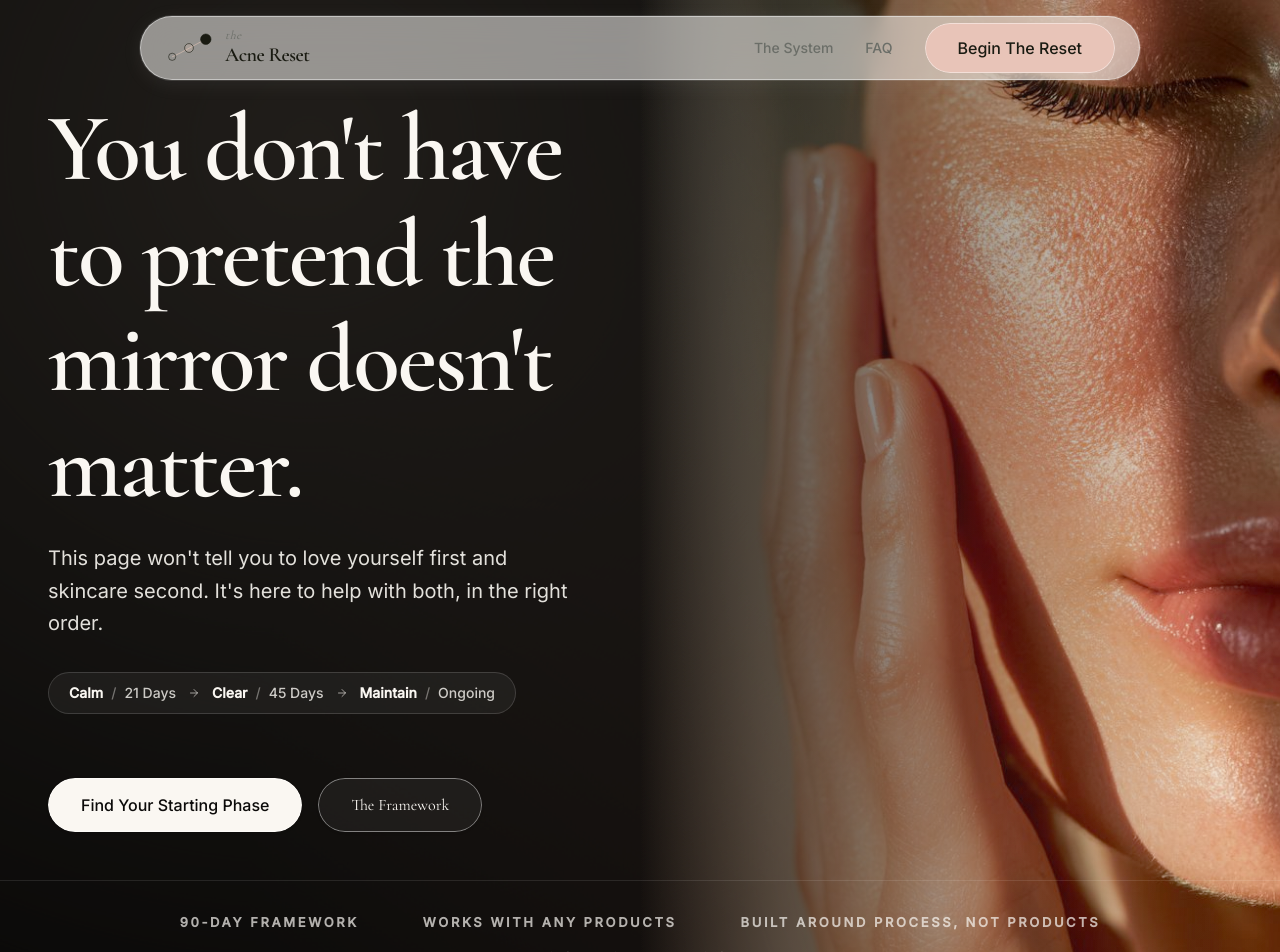
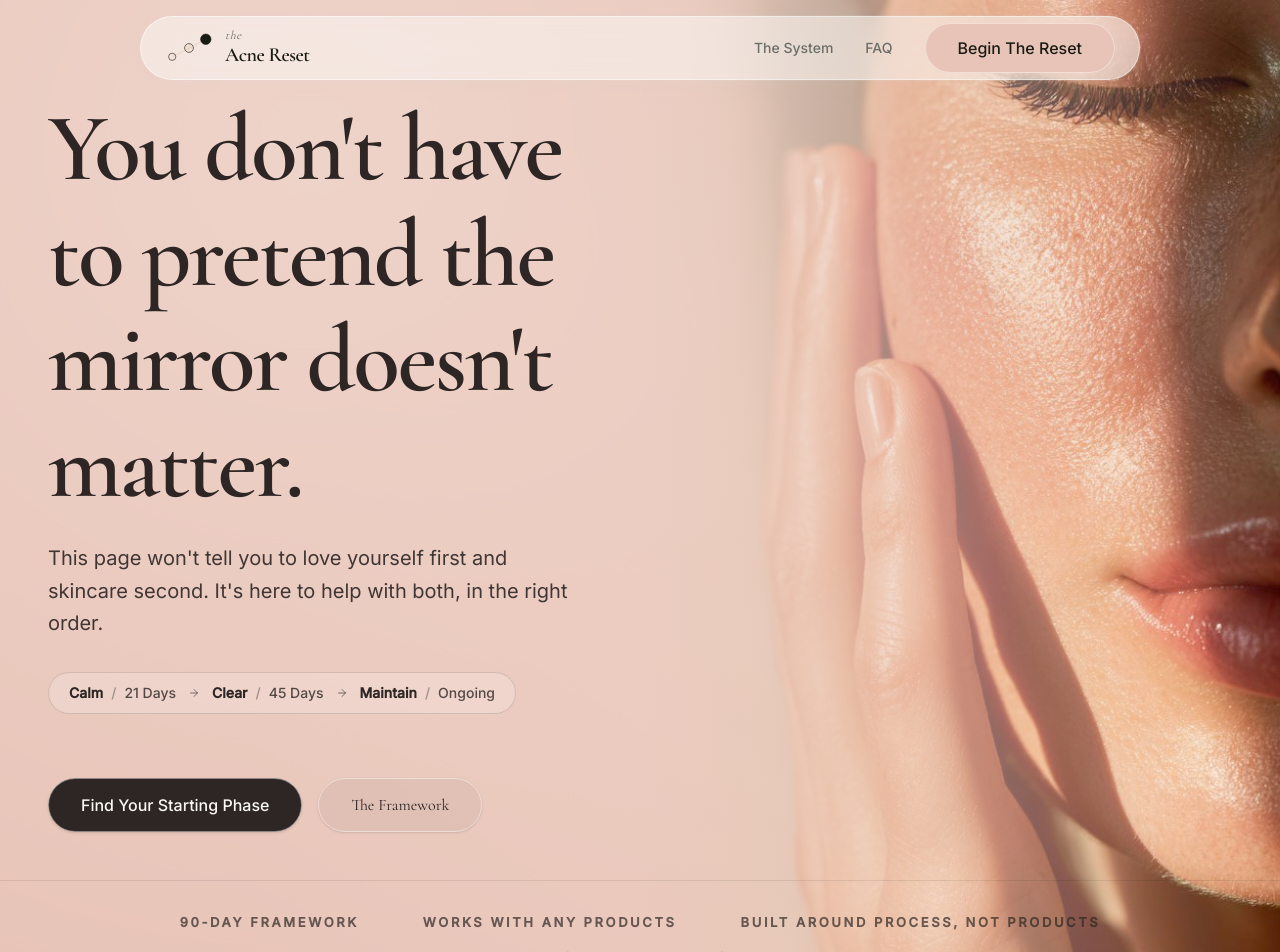
Before and after one commit to axiomhq0-create/acne-reset-landing, a Next.js app: page / in a window 1280 px wide. Shown: the top 952 px of the page. Built offline with nearby package versions, Linux system fonts and the light colour scheme.

Commit message:
fix: revert to original premium light cream plasma background

```diff
--- a/src/components/Hero.tsx
+++ b/src/components/Hero.tsx
@@ -39,12 +39,9 @@ interface HeroProps {
 
 export default function Hero({ scrollToSection }: HeroProps) {
   return (
-    <section className="relative min-h-screen w-full flex flex-col justify-between py-24 overflow-hidden bg-[#0B0A09]">
-      {/* 1. Base Layer: The high-contrast dark/luxury background framework */}
-      <div className="absolute inset-0 bg-[#0B0A09] z-0" />
-
-      {/* 2. Desktop-Only Image Container */}
-      <div className="hidden md:block absolute right-0 top-0 h-full w-1/2 z-10 pointer-events-none">
+    <section className="relative min-h-screen w-full flex flex-col justify-between py-24 overflow-hidden bg-[#E8C4B8]">
+      {/* 1. IMAGE_PLACEMENT: Place "download (12).jpg" - Desktop Only */}
+      <div className="hidden md:block absolute right-0 top-0 h-full w-1/2 z-0 pointer-events-none">
         <Image
           src="/assets/download-12.jpg"
           alt="Acne Reset Radiant Skin portrait"
@@ -53,19 +50,19 @@ export default function Hero({ scrollToSection }: HeroProps) {
           priority
         />
         {/* EDGE_MASK: Gradient mask to erase left hard lines on desktop */}
-        <div className="absolute inset-0 bg-gradient-to-r from-[#0B0A09] via-[#0B0A09]/45 to-transparent z-20" />
+        <div className="absolute inset-0 bg-gradient-to-r from-[#E8C4B8] to-transparent z-10" />
       </div>
 
-      {/* 3. Plasma Layer: The dynamic ambient absolute plasma mesh container (opacity 100 on all viewports) */}
+      {/* 2. PLASMA BLENDING LAYER: mix-blend-color-burn on mobile, soft-light on desktop */}
       <div
-        className="absolute inset-0 z-15 block w-full h-full opacity-100 pointer-events-none mix-blend-soft-light"
+        className="absolute inset-0 z-10 overflow-hidden pointer-events-none opacity-80 md:opacity-75 mix-blend-color-burn md:mix-blend-soft-light"
       >
         <div className="sunlight-mesh absolute inset-[-10%] w-[120%] h-[120%]" />
       </div>
 
-      {/* 4. Content Layer: Your text elements, headers, and CTA buttons */}
+      {/* 3. Content Layer: Your text elements, headers, and CTA buttons */}
       <div
-        style={{ position: "relative", zIndex: 30 }}
+        style={{ position: "relative", zIndex: 20 }}
         className="flex-grow flex flex-col justify-end pb-12 px-6 md:w-1/2 md:justify-center md:px-12 md:ml-0 md:mr-auto h-full w-full"
       >
         <div className="max-w-5xl mx-auto flex flex-col items-center text-center md:items-start md:text-left w-full pt-24 pb-6 px-4 md:p-0">
@@ -79,7 +76,7 @@ export default function Hero({ scrollToSection }: HeroProps) {
           >
             <motion.h1
               variants={itemVariants}
-              className="text-5xl sm:text-6xl lg:text-8xl font-serif text-[#FAF7F2] font-semibold leading-[1.1] tracking-tight max-w-4xl"
+              className="text-5xl sm:text-6xl lg:text-8xl font-serif text-[#2D2624] font-semibold leading-[1.1] tracking-tight max-w-4xl"
               style={{ willChange: "transform, opacity" }}
             >
               You don't have to pretend the mirror doesn't matter.
@@ -87,7 +84,7 @@ export default function Hero({ scrollToSection }: HeroProps) {
 
             <motion.p
               variants={itemVariants}
-              className="text-lg md:text-xl text-[#FAF7F2]/90 mt-6 max-w-2xl leading-relaxed"
+              className="text-lg md:text-xl text-[#2D2624]/90 mt-6 max-w-2xl leading-relaxed"
               style={{ willChange: "transform, opacity" }}
             >
               This page won't tell you to love yourself first and skincare second. It's here to help with both, in the right order.
@@ -96,20 +93,20 @@ export default function Hero({ scrollToSection }: HeroProps) {
             {/* Sequence steps preview */}
             <motion.div
               variants={itemVariants}
-              className="mt-8 flex flex-wrap items-center justify-center md:justify-start gap-2 text-xs md:text-sm font-medium text-[#FAF7F2] bg-white/5 backdrop-blur-md rounded-full px-5 py-2.5 border border-white/15"
+              className="mt-8 flex flex-wrap items-center justify-center md:justify-start gap-2 text-xs md:text-sm font-medium text-[#2D2624] bg-white/20 backdrop-blur-md rounded-full px-5 py-2.5 border border-[#2D2624]/15"
               style={{ willChange: "transform, opacity" }}
             >
-              <span className="text-[#FAF7F2] font-semibold">Calm</span>
-              <span className="text-[#FAF7F2]/40">/</span>
-              <span className="text-[#FAF7F2]/80">21 Days</span>
-              <ArrowRight size={12} className="mx-1 text-[#FAF7F2]/60" />
-              <span className="text-[#FAF7F2] font-semibold">Clear</span>
-              <span className="text-[#FAF7F2]/40">/</span>
-              <span className="text-[#FAF7F2]/80">45 Days</span>
-              <ArrowRight size={12} className="mx-1 text-[#FAF7F2]/60" />
-              <span className="text-[#FAF7F2] font-semibold">Maintain</span>
-              <span className="text-[#FAF7F2]/40">/</span>
-              <span className="text-[#FAF7F2]/80">Ongoing</span>
+              <span className="text-[#2D2624] font-semibold">Calm</span>
+              <span className="text-[#2D2624]/40">/</span>
+              <span className="text-[#2D2624]/80">21 Days</span>
+              <ArrowRight size={12} className="mx-1 text-[#2D2624]/60" />
+              <span className="text-[#2D2624] font-semibold">Clear</span>
+              <span className="text-[#2D2624]/40">/</span>
+              <span className="text-[#2D2624]/80">45 Days</span>
+              <ArrowRight size={12} className="mx-1 text-[#2D2624]/60" />
+              <span className="text-[#2D2624] font-semibold">Maintain</span>
+              <span className="text-[#2D2624]/40">/</span>
+              <span className="text-[#2D2624]/80">Ongoing</span>
             </motion.div>
 
             {/* CTA Button Row */}
@@ -124,7 +121,7 @@ export default function Hero({ scrollToSection }: HeroProps) {
               >
                 <button
                   onClick={() => scrollToSection("pricing")}
-                  className="w-full bg-[#FAF7F2] text-[#0B0A09] px-8 py-3.5 font-medium text-center transition-all duration-255 ease-in-out hover:scale-[1.02] hover:bg-[#FAF7F2]/90 rounded-full"
+                  className="w-full bg-[#2D2624] text-[#FAF7F4] px-8 py-3.5 font-medium text-center transition-all duration-255 ease-in-out hover:scale-[1.02] hover:bg-[#413835] rounded-full"
                   style={{
                     border: '1px solid rgba(255, 255, 255, 0.45)', // Razor-sharp silver boundary seam
                     boxShadow: '0 0 0 1px rgba(212, 212, 216, 0.15), 0 4px 20px rgba(212, 212, 216, 0.08)'
@@ -140,9 +137,9 @@ export default function Hero({ scrollToSection }: HeroProps) {
               >
                 <button
                   onClick={() => scrollToSection("system")}
-                  className="w-full text-[#FAF7F2] px-8 py-3.5 font-medium flex items-center justify-center transition-all duration-200 ease-in-out hover:scale-[1.02] hover:bg-white/10 rounded-full font-serif"
+                  className="w-full text-[#2D2624] px-8 py-3.5 font-medium flex items-center justify-center transition-all duration-200 ease-in-out hover:scale-[1.02] hover:bg-[rgba(45,38,36,0.1)] rounded-full font-serif"
                   style={{
-                    backgroundColor: "rgba(255, 255, 255, 0.05)",
+                    backgroundColor: "rgba(45, 38, 36, 0.05)",
                     border: '1px solid rgba(255, 255, 255, 0.45)', // Silver outline edge
                     boxShadow: '0 0 0 1px rgba(212, 212, 216, 0.15), 0 4px 20px rgba(212, 212, 216, 0.08)'
                   }}
@@ -156,15 +153,15 @@ export default function Hero({ scrollToSection }: HeroProps) {
       </div>
 
       {/* Slim, elegant Trust Strip section */}
-      <div className="relative z-30 border-t border-white/10 pt-8 pb-4 w-full mt-auto">
-        <div className="max-w-7xl mx-auto px-6 flex flex-col sm:flex-row justify-center items-center gap-8 md:gap-16 text-center text-[13px] uppercase tracking-[0.2em] font-semibold text-[#FAF7F2]/70">
+      <div className="relative z-30 border-t border-[#2D2624]/10 pt-8 pb-4 w-full mt-auto">
+        <div className="max-w-7xl mx-auto px-6 flex flex-col sm:flex-row justify-center items-center gap-8 md:gap-16 text-center text-[13px] uppercase tracking-[0.2em] font-semibold text-[#2D2624]/70">
           <span>90-Day Framework</span>
           <span>Works With Any Products</span>
           <span>Built Around Process, Not Products</span>
         </div>
         {/* Core Bridge Line */}
         <div className="text-center mt-4">
-          <p className="font-serif italic text-xs md:text-sm text-[#FAF7F2]/80 tracking-wide">
+          <p className="font-serif italic text-xs md:text-sm text-[#2D2624]/80 tracking-wide">
             A process before products. A system before routines.
           </p>
         </div>
```
